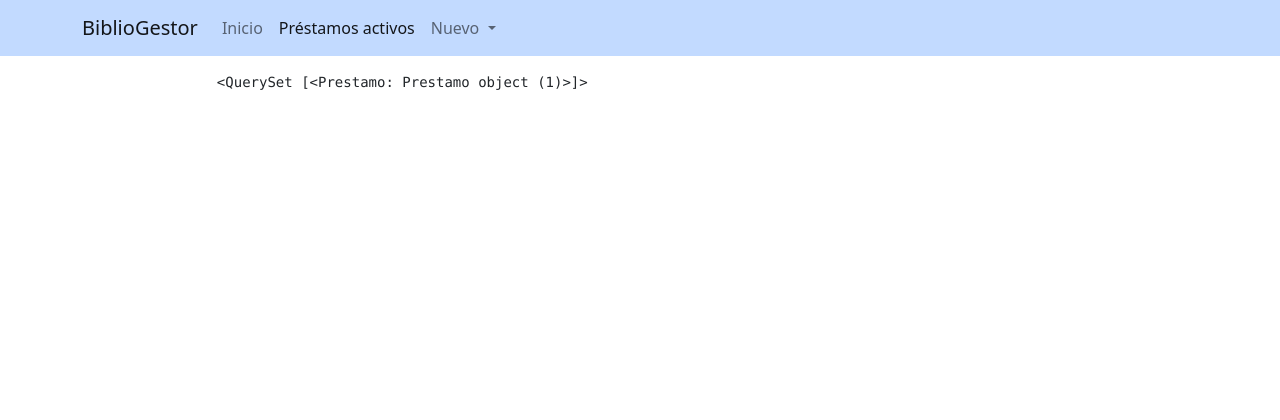
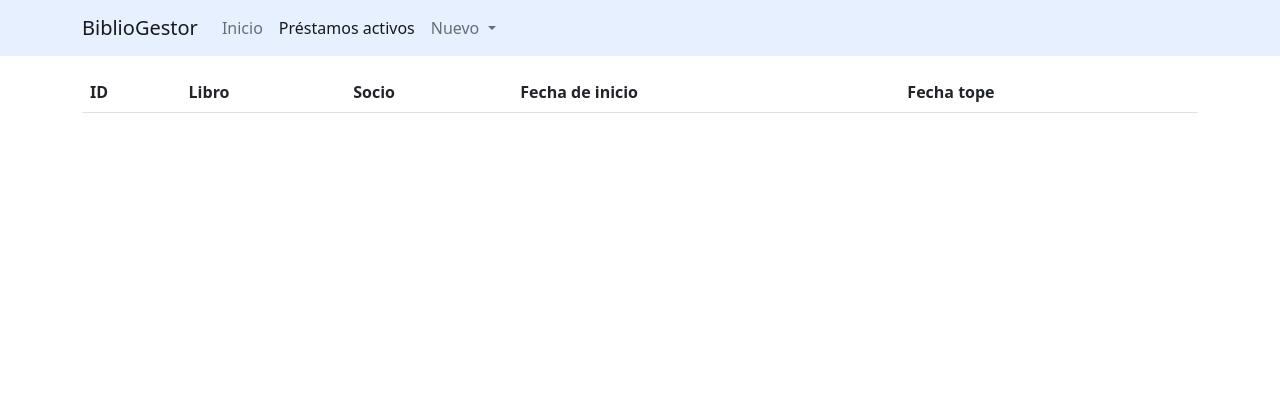
Before and after one commit to arielcostas/gestor_bibliotecas, a Django app: page /prestamos in a window 1280 px wide. Shown: the top 420 px of the page. Run offline with Django 4.2, Linux system fonts and the light colour scheme; tables that the repository leaves empty hold one stand-in row (values such as "Sample post"); lists and menus that the app fills with data are empty; some libraries are stand-ins or nearby versions.

Commit message:
Tabla de préstamos activos

```diff
--- a/bibliotecasApp/models/prestamo.py
+++ b/bibliotecasApp/models/prestamo.py
@@ -1,3 +1,5 @@
+from datetime import date
+
 from django.db import models
 
 
@@ -12,3 +14,8 @@ class Prestamo(models.Model):
 	class Meta:
 		verbose_name = 'Prestamo'
 		verbose_name_plural = 'Prestamos'
+
+	def pendiente_tarde(self):
+		if self.fecha_devolucion_real is None and self.fecha_devolucion < date.today():
+			return True
+		return False
--- a/bibliotecasApp/views/prestamos.py
+++ b/bibliotecasApp/views/prestamos.py
@@ -4,5 +4,5 @@ from bibliotecasApp.models import Prestamo
 
 
 def lista_prestamos(request):
-	prestamos = Prestamo.objects.all()
+	prestamos = Prestamo.objects.filter(fecha_devolucion_real__isnull=True)
 	return render(request, 'prestamos/index.html', {'prestamos': prestamos})
--- a/templates/_fragments/header.html
+++ b/templates/_fragments/header.html
@@ -1,4 +1,4 @@
-<nav class="navbar navbar-expand-lg bg-primary bg-opacity-25">
+<nav class="navbar navbar-expand-lg bg-primary bg-opacity-10">
 	<div class="container">
 		<a class="navbar-brand" href="{% url 'index' %}">BiblioGestor</a>
 
--- a/templates/prestamos/index.html
+++ b/templates/prestamos/index.html
@@ -9,9 +9,36 @@
 {% include "_fragments/header.html" %}
 
 <main class="flex-grow-1 container py-3">
-	<pre>
-		{{ prestamos }}
-	</pre>
+	<table class="table">
+		<thead>
+		<tr>
+			<th>ID</th>
+			<th>Libro</th>
+			<th>Socio</th>
+			<th>Fecha de inicio</th>
+			<th>Fecha tope</th>
+		</tr>
+		</thead>
+		<tbody>
+		{% for prestamo in prestamos %}
+			<tr class="{% if prestamo.pendiente_tarde %}table-danger{% else %}table-success{% endif %}">
+				<th>
+					{{ prestamo.id }}
+				</th>
+				<td>
+					{{ prestamo.libro.codigo }} - {{ prestamo.libro.titulo }}
+				</td>
+				<td>
+					<a href="{% url 'socios_perfil' dni=prestamo.socio.dni %}">
+						{{ prestamo.socio.nombre }} {{ prestamo.socio.apellidos }}
+					</a>
+				</td>
+				<td>{{ prestamo.fecha_prestamo }}</td>
+				<td>{{ prestamo.fecha_devolucion }}</td>
+			</tr>
+		{% endfor %}
+		</tbody>
+	</table>
 </main>
 
 {% include "_fragments/footer.html" %}
```
Also changed, not shown: README.md.
